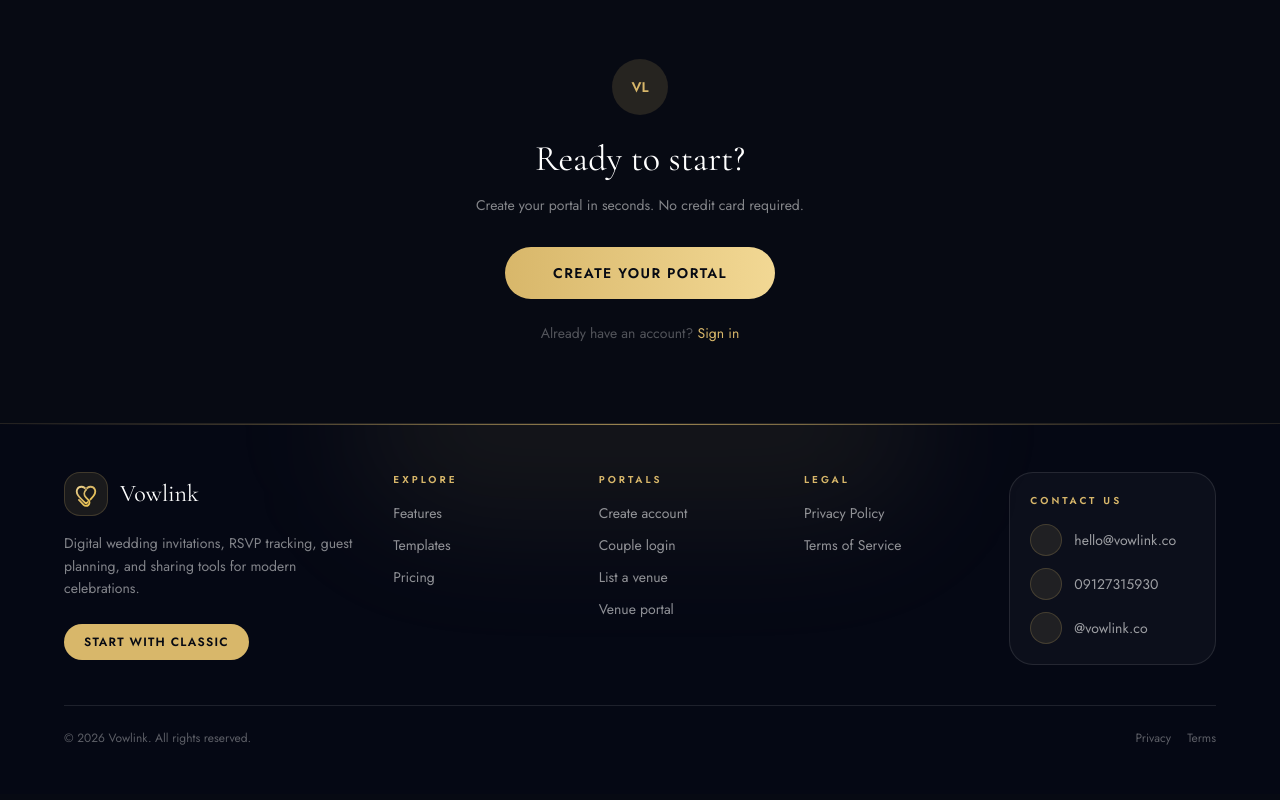
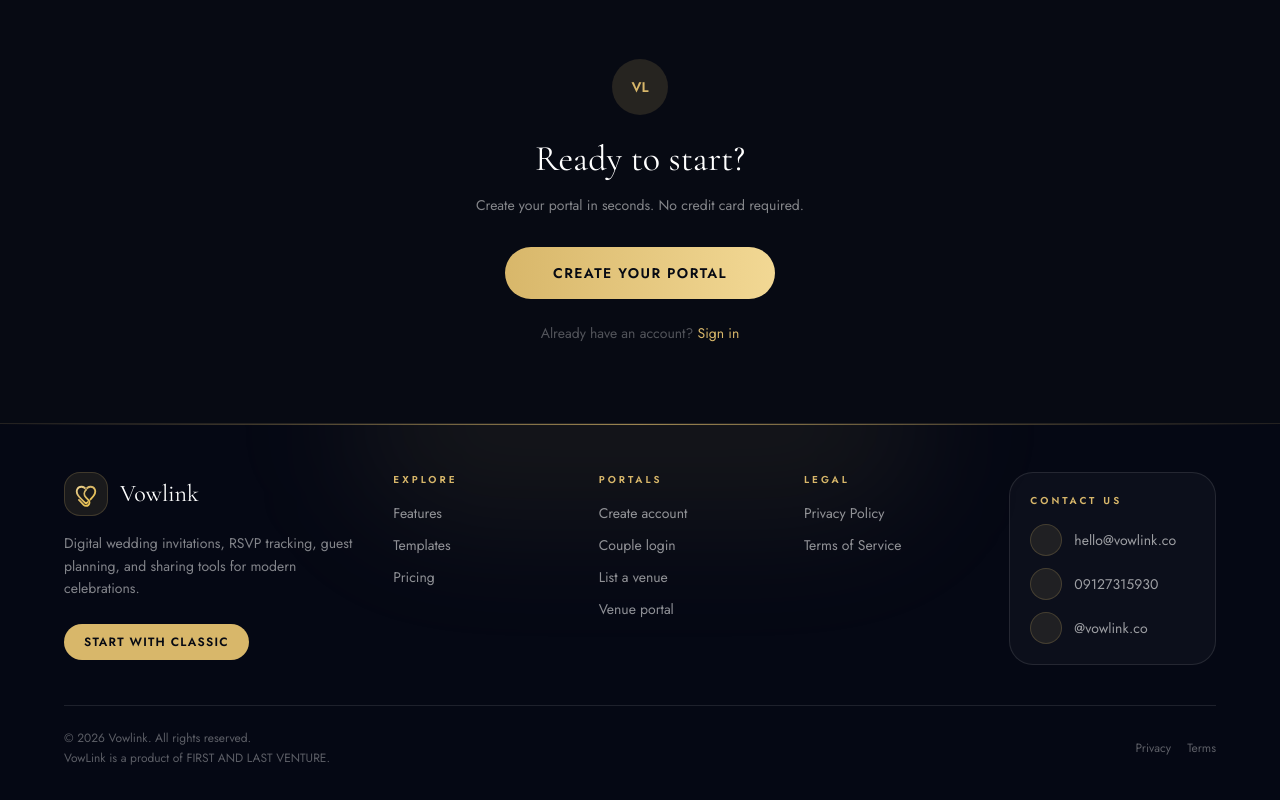
Before and after one commit to Nstrange18/VowLink, a React (Vite) app in the folder client/: page / in a window 1280 px wide. Shown: the part 4787-5587 px from the top of the page. Built offline with nearby package versions, Linux system fonts and the light colour scheme; no server answers; some icons are missing.

Commit message:
feat: Update robots.txt to disallow /check-in/; enhance sitemap.xml with privacy and terms URLs; modify LandingPage to include product attribution

```diff
--- a/client/src/pages/LandingPage.jsx
+++ b/client/src/pages/LandingPage.jsx
@@ -377,7 +377,10 @@
           </div>
 
           <div className="mt-10 flex flex-col gap-3 border-t border-white/10 pt-6 text-xs text-white/35 sm:flex-row sm:items-center sm:justify-between">
-            <p>© {new Date().getFullYear()} Vowlink. All rights reserved.</p>
+            <div className="space-y-1">
+              <p>© {new Date().getFullYear()} Vowlink. All rights reserved.</p>
+              <p>VowLink is a product of FIRST AND LAST VENTURE.</p>
+            </div>
             <div className="flex flex-wrap gap-x-4 gap-y-2">
               <Link to="/privacy" className="transition hover:text-[#D8B76A]">Privacy</Link>
               <Link to="/terms" className="transition hover:text-[#D8B76A]">Terms</Link>
```
Also changed, not shown: client/public/robots.txt, 1 other file (tests, documents, lock files or other folders).
